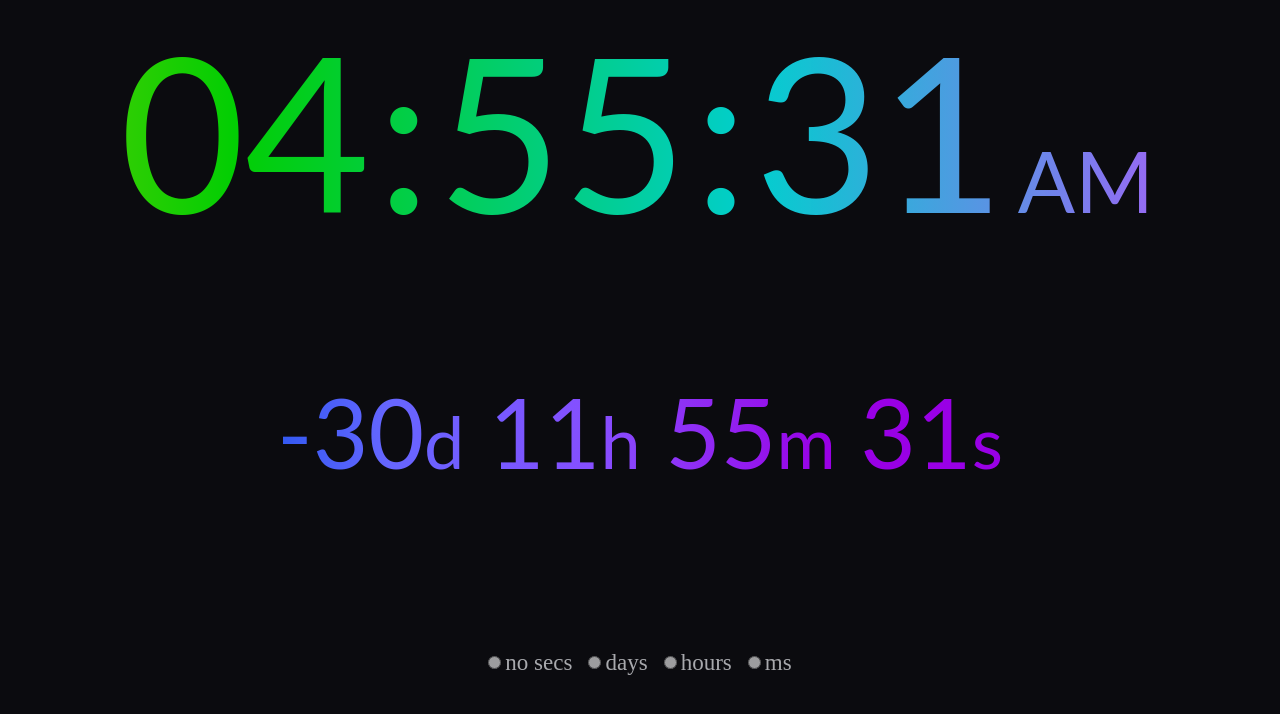
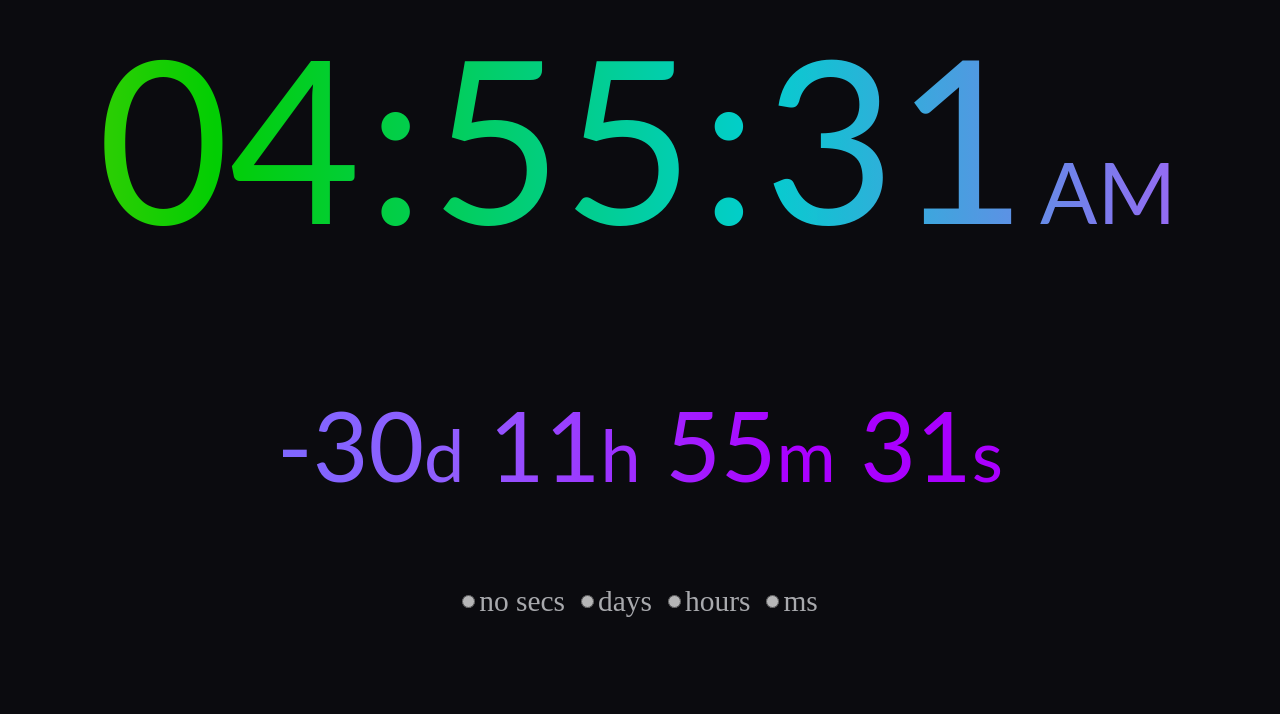
Before and after one commit to 13zebras/clock-timer-alarm, a React (Vite) app: page / in a window 1280 px wide. Shown: the top 714 px of the page. Built offline with nearby package versions, Linux system fonts and the light colour scheme.

Commit message:
update css

```diff
--- a/src/App.css
+++ b/src/App.css
@@ -15,11 +15,11 @@
 	--magenta: hsla(310, 100%, var(--p-percent), var(--opacity-9));
 	--red340: hsla(340, 100%, var(--p-percent), var(--opacity-9));
 
-	--g1: hsla(200, 100%, 40%, var(--opacity-1));
-	--g2: hsla(220, 100%, 45%, var(--opacity-1));
-	--g3: hsla(240, 100%, 70%, var(--opacity-1));
-	--g4: hsla(260, 100%, 65%, var(--opacity-1));
-	--g5: hsla(280, 100%, 45%, var(--opacity-1));
+	--g1: hsla(200, 100%, 45%, var(--opacity-1));
+	--g2: hsla(220, 100%, 50%, var(--opacity-1));
+	--g3: hsla(240, 100%, 72%, var(--opacity-1));
+	--g4: hsla(260, 100%, 68%, var(--opacity-1));
+	--g5: hsla(280, 100%, 50%, var(--opacity-1));
 }
 
 
@@ -52,11 +52,11 @@ body {
 }
 
 .clock {
-	font-size: clamp(5vw, calc(15vw + 3vh), 15rem);
+	font-size: clamp(4vw, calc(14vw + 6vh), 15rem);
 }
 
 .clock.ns {
-	font-size: clamp(6vw, calc(20vw + 5vh), 16rem);
+	font-size: clamp(6vw, calc(20vw + 8vh), 16rem);
 }
 
 .time {
@@ -64,7 +64,7 @@ body {
 }
 
 .time.ns {
-	font-size: clamp(4.5vw, calc(9vw + 2vh), 6rem);
+	font-size: clamp(5vw, calc(9.5vw + 2vh), 6rem);
 }
 
 .clock span.clockPeriod {
@@ -90,7 +90,7 @@ body {
 
 .time {
 	background: -webkit-linear-gradient(left, var(--g1) 20%, var(--g2) 35%, var(--g3) 50%, var(--g4) 65%, var(--g5) 80%);
-	background-size: 200% 200%;
+	background-size: 300% 200%;
 	animation: gradient-animation 20s ease infinite;
 	background-clip: text;
 	-webkit-background-clip: text;
@@ -98,7 +98,7 @@ body {
 }
 
 .navContainer {
-	margin-top: calc(2em + 10vw);
+	margin-top: calc(2em + 4vw);
 }
 
 .navContainer form {
@@ -112,7 +112,7 @@ body {
 	display: inline;
   flex-direction: column;
 	margin: 0 0 0 0.5rem;
-	opacity: 0.6;
+	opacity: 0.7;
 }
 
 
@@ -120,7 +120,7 @@ body {
 	color: #a8a9ad;
 	display: inline;
 	margin: 0 0.5rem 0 4px;
-	font-size: clamp(0.8rem, 1.8vw, 1.5rem);
+	font-size: clamp(0.6rem, 2.3vw, 2rem);
 }
 
 
```
